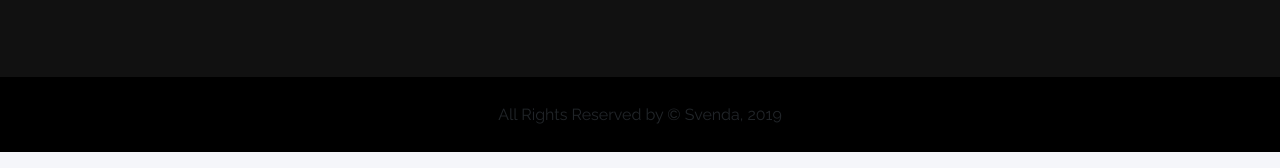
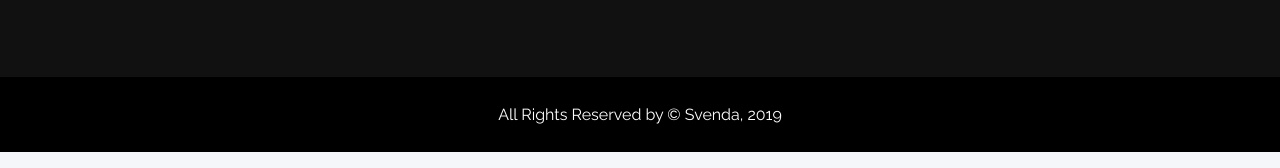
Before and after one commit to Vintageklopp/todolist, a plain HTML site: page schedule.html in a window 1280 px wide. Shown: the part 1149-1317 px from the top of the page. Drawn offline with Linux system fonts and the light colour scheme.

Commit message:
Update schedule.html

```diff
--- a/schedule.html
+++ b/schedule.html
@@ -170,7 +170,7 @@
      </div>
    </div>
  </div>
- <p class="footer-bottom-text">All Rights Reserved by &copy; Svenda, 2019</p>
+ <p class="footer-bottom-text text-white">All Rights Reserved by &copy; Svenda, 2019</p>
 <!---------Footer Section End------->
 
 
```
